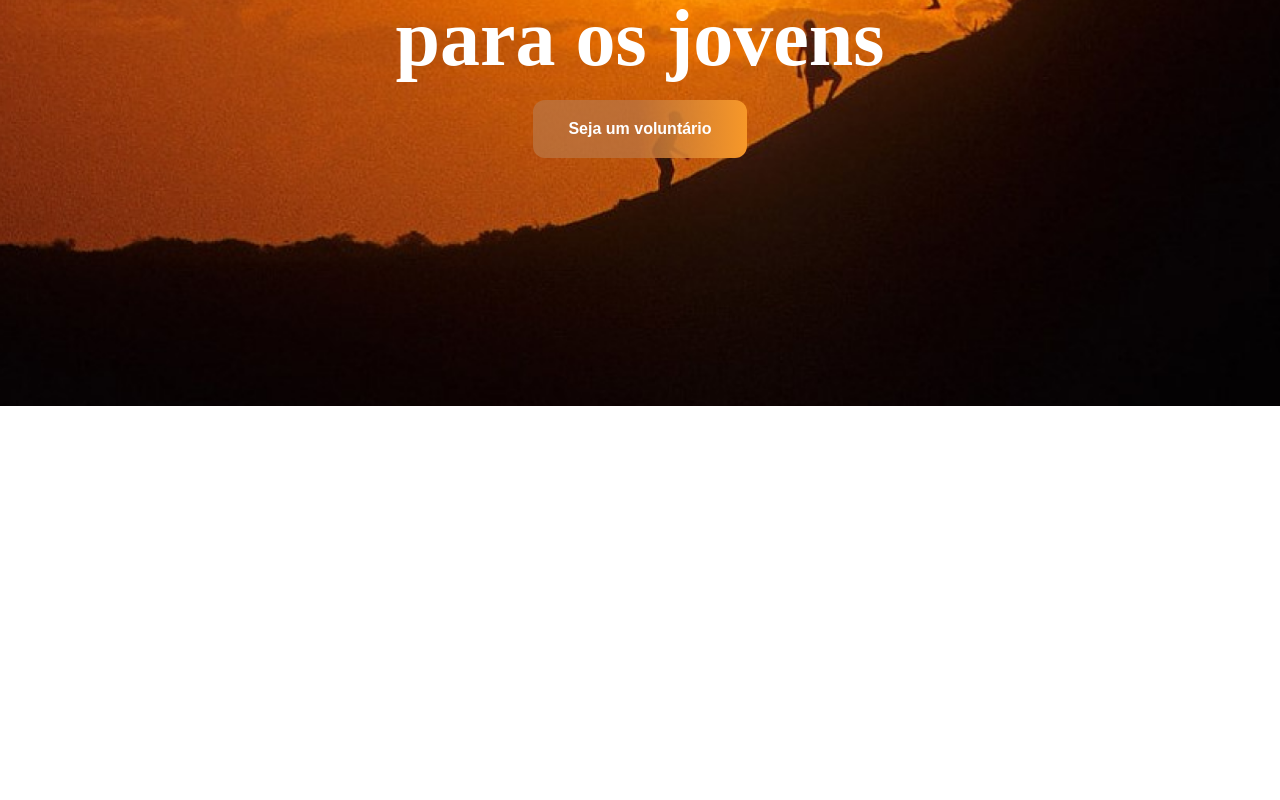
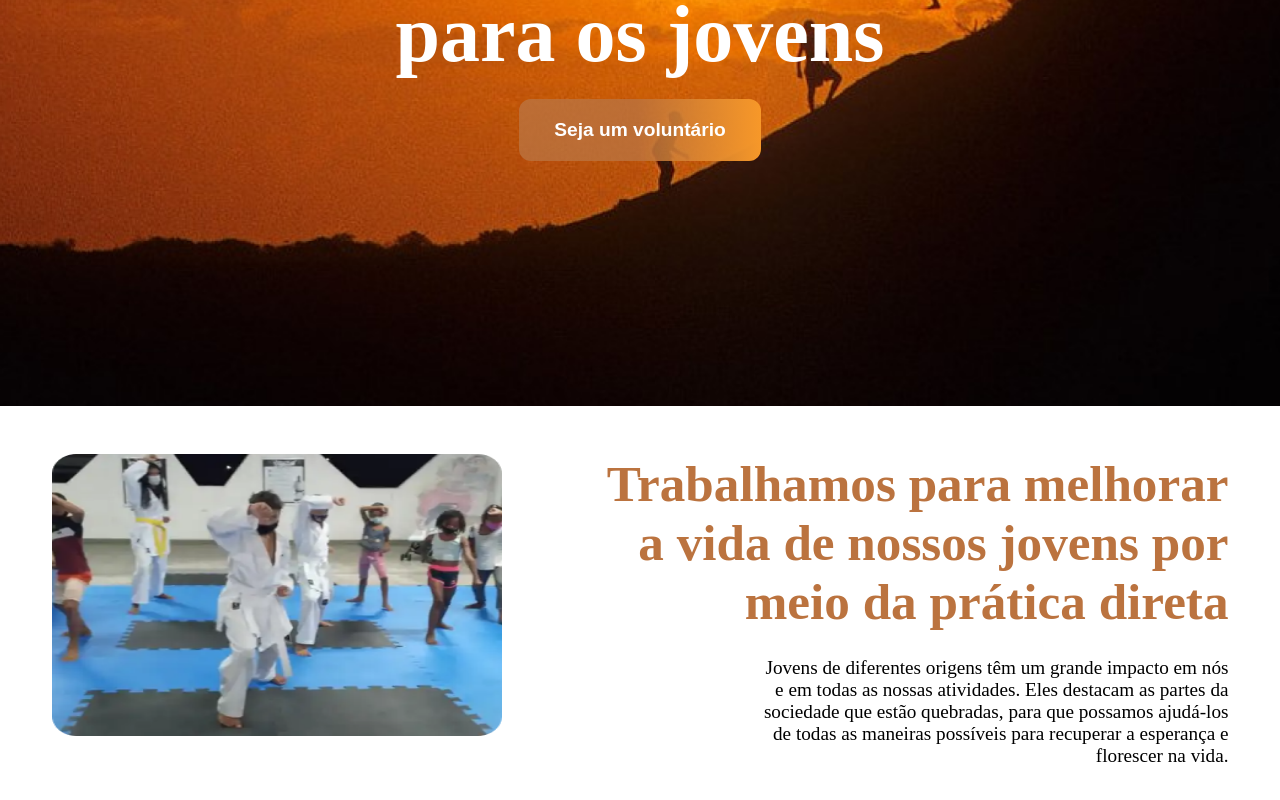
Before and after one commit to Bushido-Tecnologia/frontend, a Next.js app: page / in a window 1280 px wide. Shown: the part 394-1194 px from the top of the page. Before the commit the page ends 804 px from the top, so only its background shows below. Built offline with nearby package versions, Linux system fonts and the light colour scheme.

Commit message:
Adding introduction section

```diff
--- a/src/app/page.tsx
+++ b/src/app/page.tsx
@@ -2,6 +2,7 @@ import home from "../styles/home.module.css"
 import Image from "next/image"
 
 import banner from "../assets/img/banner_home.png"
+import introductoryImage from "../assets/img/introductory_section_image.png"
 
 import { Button } from "@/components/Button"
 
@@ -25,6 +26,19 @@ const Home = () => {
         </div>
 
       </div>
+
+      <div className={home.home__introduction}>
+        <Image
+          src={introductoryImage}
+          alt=""
+          className={home.home__introduction__image}
+        />
+
+        <div className={home.home__introduction__description}>
+          <h2 className={home.home__introduction__description__title}>Trabalhamos para melhorar a vida de nossos jovens por meio da prática direta</h2>
+          <p className={home.home__introduction__description__text}>Jovens de diferentes origens têm um grande impacto em nós e em todas as nossas atividades. Eles destacam as partes da sociedade que estão quebradas, para que possamos ajudá-los de todas as maneiras possíveis para recuperar a esperança e florescer na vida.</p>
+        </div>
+      </div>
     </main>
   )
 }
--- a/src/styles/global.css
+++ b/src/styles/global.css
@@ -7,7 +7,8 @@ body {
 
 :root {
     --primary-color: #BB733F;
-    --font-size-large: 3.5rem;
+    --font-size-very-large: 3.5rem;
+    --font-size-large: 2.5rem;
     --font-size-medium: 2rem;
     --font-size-small: 1rem;
     --font-size-very-small: 0.8rem;
@@ -17,9 +18,10 @@ body {
 
     @media screen and (min-width: 767px) {
     :root {
-        --font-size-large: 5rem;
+        --font-size-very-large: 5rem;
+        --font-size-large: 3.2rem;
         --font-size-medium: 2.5rem;
-        --font-size-small: 1rem;
+        --font-size-small: 1.2rem;
         --font-size-very-small: 0.8rem;
     }
 }
--- a/src/styles/home.module.css
+++ b/src/styles/home.module.css
@@ -1,3 +1,7 @@
+/*
+    ===================================== INITIAL SECTION =====================================
+*/
+
 .home__init {
     position: relative;
 
@@ -31,7 +35,7 @@
 }
 
 .home__init__content__title {
-    font-size: var(--font-size-large);
+    font-size: var(--font-size-very-large);
 
     color: white;
 
@@ -46,6 +50,42 @@
     margin-top: 2em;
 }
 
+/*
+    ===================================== INTRODUCTION SECTION =====================================
+*/
+
+.home__introduction {
+    display: flex;
+    flex-direction: column;
+    align-items: center;
+    gap: 2em;
+
+    padding: 3em 1em;
+}
+
+.home__introduction__image {
+    width: 100%;
+    max-width: 450px;
+}
+
+.home__introduction__description {
+    width: 100%;
+    max-width: 750px;
+}
+
+.home__introduction__description__title {
+    color: var(--primary-color);
+    font-size: var(--font-size-large);
+
+    margin-bottom: .5em;
+}
+
+.home__introduction__description__text {
+    width: 85%;
+
+    font-size: var(--font-size-small);
+}
+
 @media screen and (min-width: 1023px) {
     .home__init__content {
         align-items: center;
@@ -58,4 +98,28 @@
 
         text-align: center;
     }
+
+    .home__introduction {
+        flex-direction: row;
+        justify-content: space-around;
+        align-items: start;
+    }
+
+    .home__introduction__description {
+        display: flex;
+        flex-direction: column;
+        align-items: end;
+
+        width: 50%;
+        max-width: none;
+    }
+
+    .home__introduction__description__title {
+        text-align: end;
+    }
+
+    .home__introduction__description__text {
+        width: 75%;
+        text-align: end;
+    }
 }
```
Also changed, not shown: src/assets/img/introductory_section_image.png (added).
